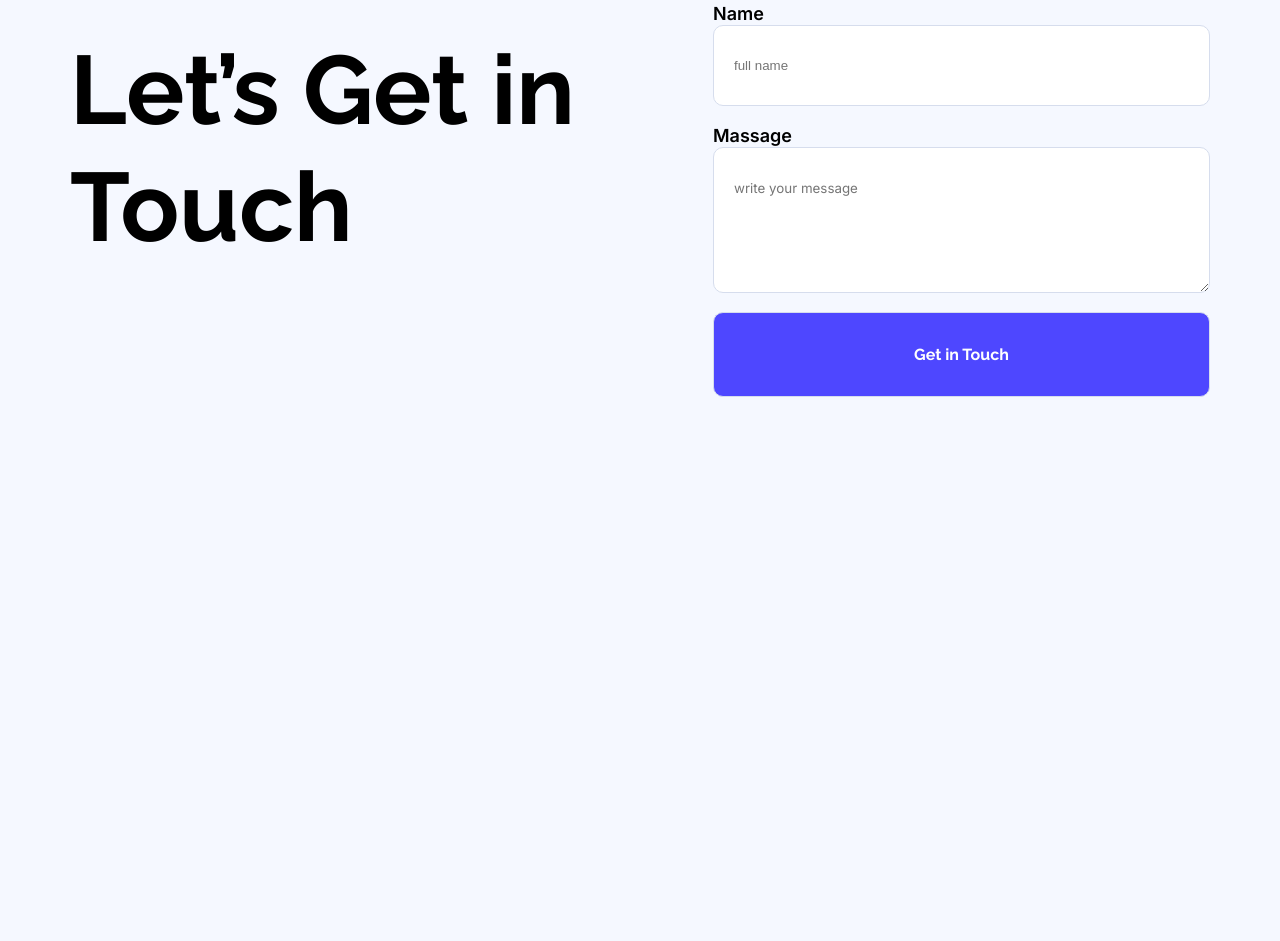
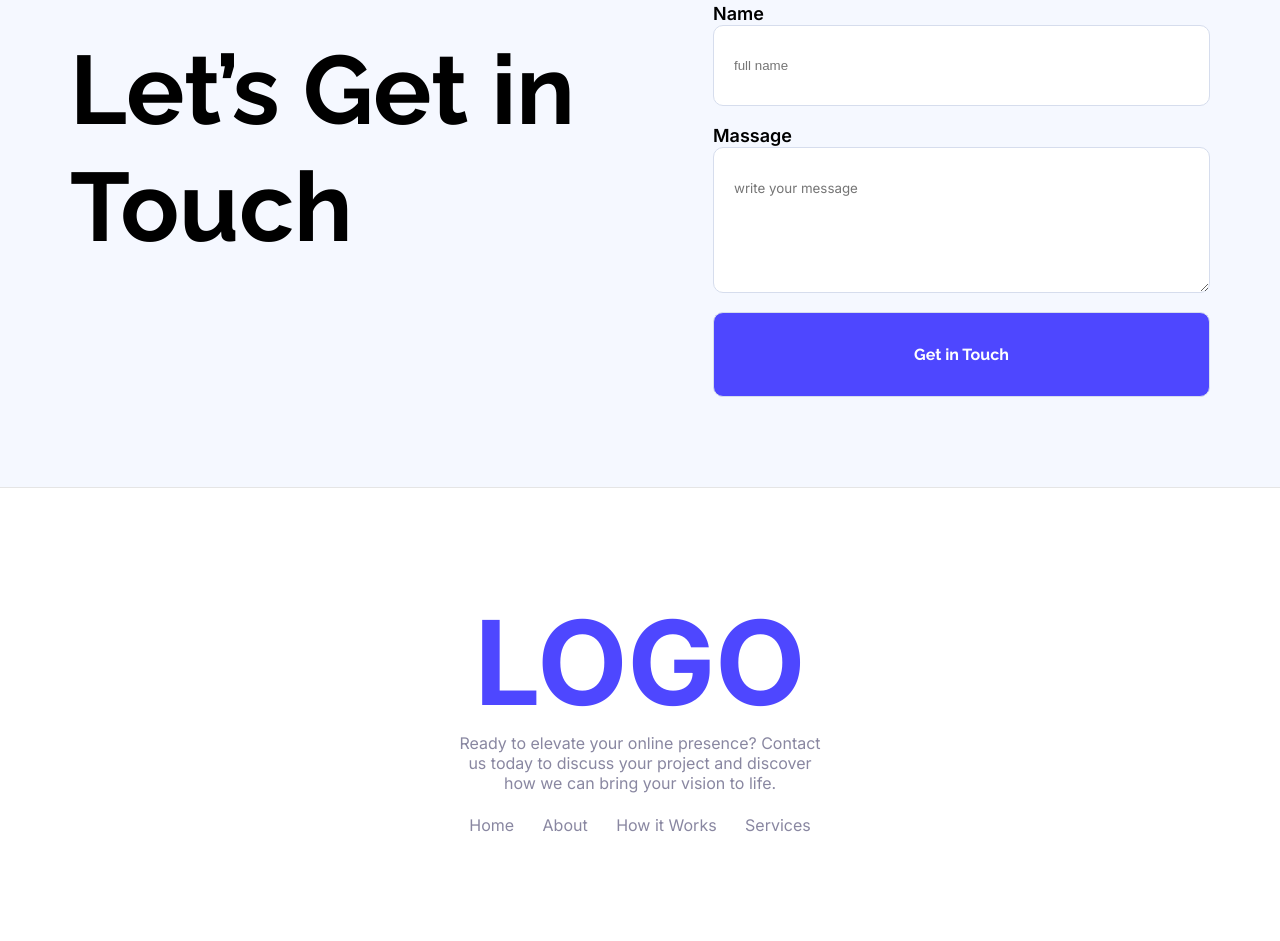
Before and after one commit to Mohammed-Hamim/B12A01-Assingment, a plain HTML site: page index.html in a window 1280 px wide. Shown: the part 3190-4131 px from the top of the page. Before the commit the page ends 3677 px from the top, so only its background shows below. Drawn offline with Linux system fonts and the light colour scheme.

Commit message:
footer is added with styles

```diff
--- a/index.html
+++ b/index.html
@@ -153,6 +153,21 @@
             </div>
         </section>
     </main>
+    <!-- footer-section -->
+     <footer class="footer-section">
+        <div class="footer-logo">
+            <h3 class="inter">LOGO</h3>
+        </div>
+        <div class="footer-description">
+            <p class="inter">Ready to elevate your online presence? Contact us today to discuss your project and discover how we can bring your vision to life.</p>
+        </div>
+        <div class="page-links inter">
+            <a href="#">Home</a>
+            <a href="#">About</a>
+            <a href="#">How it Works</a>
+            <a href="#">Services</a>
+        </div>
+    </footer>
 </body>
 
 </html>
--- a/styles/style.css
+++ b/styles/style.css
@@ -17,7 +17,7 @@
 }
 
 /* main styles */
-.body-bg{
+.body-bg {
     background-color: #F5F8FF;
 }
 
@@ -42,7 +42,15 @@
     padding: 12px 36px;
     border-radius: 10px;
     border: none;
+    transition: 1s;
 
+}
+
+.sharedBtn:hover {
+    cursor: pointer;
+    background-color: #72c0b3;
+    color: #d58c0d;
+    font-size: 17px;
 }
 
 
@@ -76,7 +84,7 @@
 .banner-section {
     margin: 0 auto;
     text-align: center;
-    padding:158px 0px 200px 0px;
+    padding: 158px 0px 200px 0px;
 }
 
 .banner-title {
@@ -172,9 +180,9 @@
     margin-bottom: 50px;
 }
 
-.review-card-container{
+.review-card-container {
     display: flex;
-    column-gap:20px;
+    column-gap: 20px;
 }
 
 .review-card {
@@ -208,14 +216,16 @@
     display: flex;
     column-gap: 12px;
 }
-.reviewer-name{
+
+.reviewer-name {
     font-size: 16px;
     font-weight: 600;
     color: #757575;
     line-height: 140%;
 
 }
-.review-date{
+
+.review-date {
     font-size: 16px;
     font-weight: 400;
     color: #B3B3B3;
@@ -224,89 +234,127 @@
 }
 
 /* Big Welcome Banner Section styles */
-.big-wlc-section{
+.big-wlc-section {
     margin: 137px auto 0px;
     background-color: #FFFFFF;
     text-align: center;
     border-radius: 14px;
-    padding:71px 0px;
+    padding: 71px 0px;
 }
 
-.wlc-title{
+.wlc-title {
     font-size: 50px;
     font-weight: bold;
-    color:#000000;
+    color: #000000;
     line-height: 120%;
     margin-bottom: 20px;
 }
-.wlc-sub-title{
+
+.wlc-sub-title {
     font-size: 16px;
     font-weight: 400;
-    color:#4b4949;
+    color: #4b4949;
     line-height: 140%;
     margin-bottom: 20px;
 }
 
-.getStr-btn{
+.getStr-btn {
     font-size: 16px;
     font-weight: 500;
     line-height: 150%;
     margin-bottom: 20px;
 }
 
-.big-wlc-pic img{
+.big-wlc-pic img {
     border-radius: 48px;
 }
 
 /* Get In Touch Section styles */
-.get-in-touch{
+.get-in-touch {
     margin: 110px auto 0px;
-    padding:71px 0;
+    padding: 71px 0;
     display: flex;
     justify-content: space-between;
     align-items: center;
 }
 
-.contact-form form *{
+.contact-form form * {
     display: block;
     width: 497px;
 }
-.get-in-touch-title{
+
+.get-in-touch-title {
 
     font-size: 97px;
     font-weight: bold;
-    color:#000000;
+    color: #000000;
     line-height: 120%;
 }
 
-.contact-form form input{
-    border:1px solid #D6DDED;
-    border-radius:10px;
-    padding:32px 20px;
-    display: block;
-    width: 497px;
-    box-sizing: border-box;
-    margin-bottom: 19px;
-}
-.contact-form form textarea{
-    border:1px solid #D6DDED;
-    border-radius:10px;
-    padding:32px 20px;
+.contact-form form input {
+    border: 1px solid #D6DDED;
+    border-radius: 10px;
+    padding: 32px 20px;
     display: block;
     width: 497px;
     box-sizing: border-box;
     margin-bottom: 19px;
 }
 
-.contact-form form label{
+.contact-form form textarea {
+    border: 1px solid #D6DDED;
+    border-radius: 10px;
+    padding: 32px 20px;
+    display: block;
+    width: 497px;
+    box-sizing: border-box;
+    margin-bottom: 19px;
+}
+
+.contact-form form label {
     font-size: 18px;
     font-weight: 600;
     line-height: 120%;
 }
 
-.get-touch-btn{
-    padding:101px 19px ;
+.get-touch-btn {
+    padding: 101px 19px;
     font-size: 16px;
     font-weight: bold;
     width: 497px;
 }
+
+/* footer section styles */
+.footer-section {
+    background-color: #FFFFFF;
+    border-top: 1px solid rgba(0, 0, 0, 10%);
+    text-align: center;
+    padding: 104px 455px;
+
+}
+
+.footer-logo {
+    font-size: 100px;
+    font-weight: bold;
+    color: #4E47FF;
+}
+
+.footer-description {
+    font-size: 16px;
+    font-weight: 400;
+    color: #8987A1;
+    margin-bottom: 20px;
+}
+
+.page-links {
+    display: flex;
+    justify-content: space-around;
+}
+
+.page-links a {
+    text-decoration: none;
+    font-size: 16px;
+    font-weight: 400;
+    color: #8987A1;
+    line-height: 150%;
+}
```
